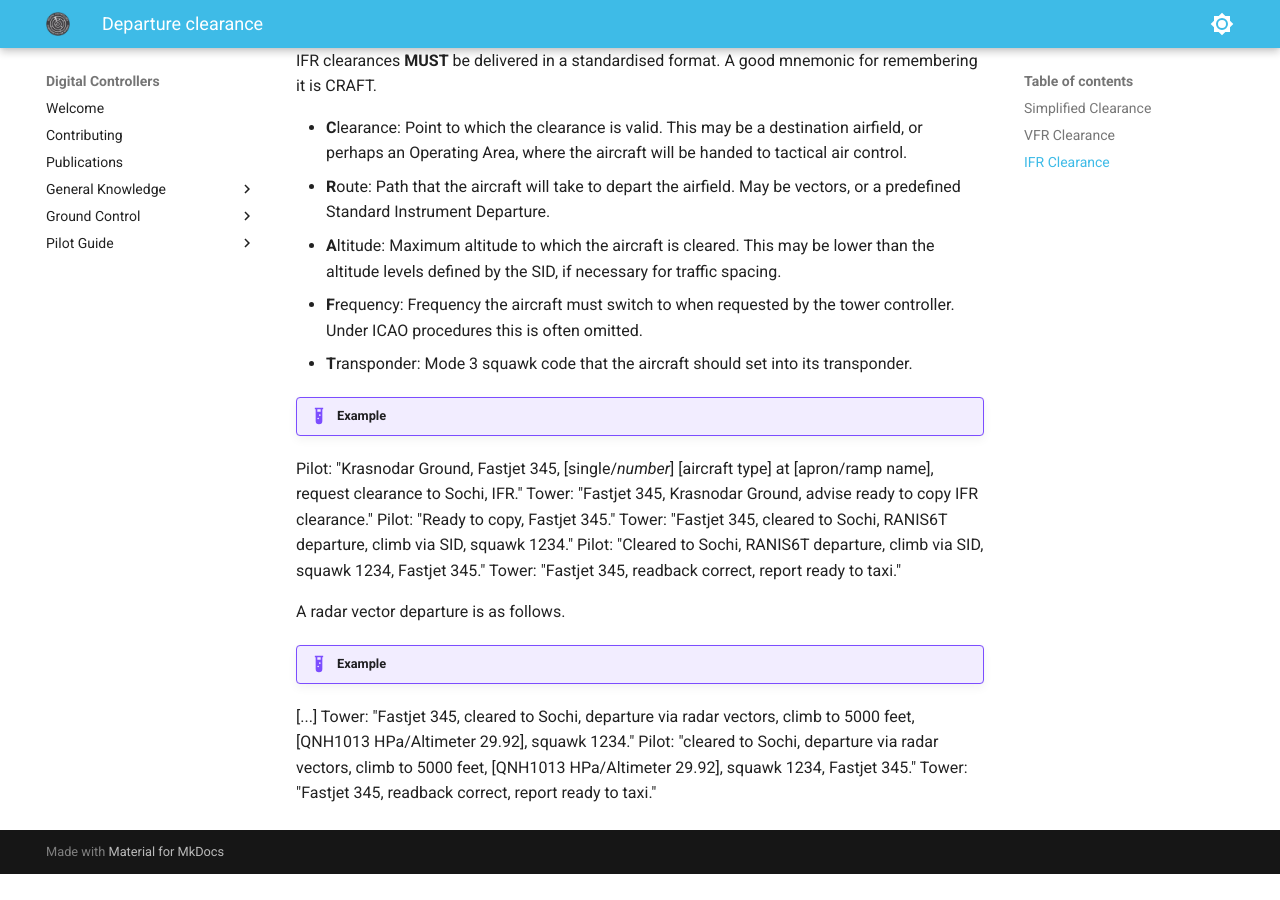
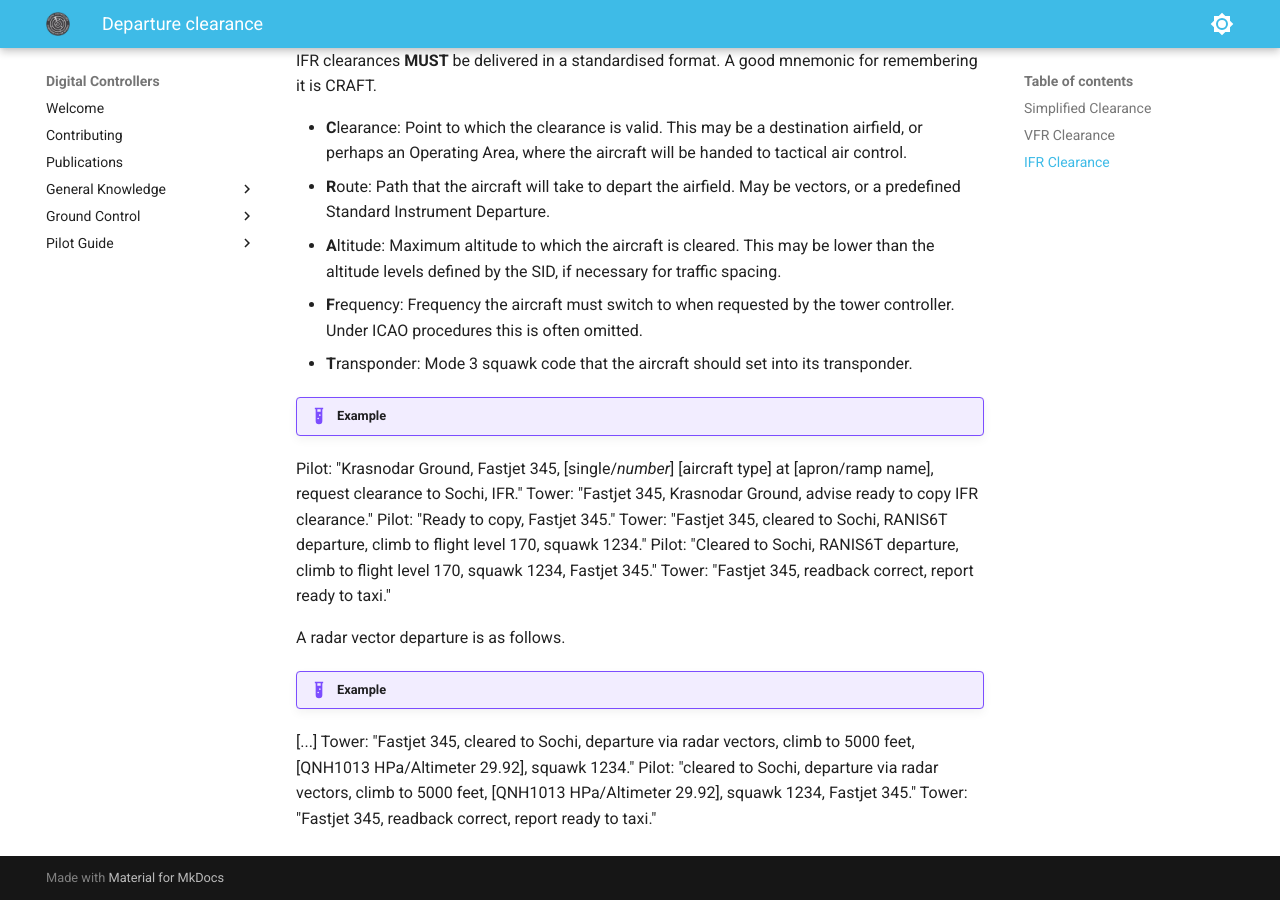
Before and after one commit to Digital-Controllers/website, an MkDocs documentation site: the page built from docs/ground/departure_clearance.md, in a window 1280 px wide and 900 px high, scrolled down 1834 px. Built offline with MkDocs 1.6.1 and Material for MkDocs 9.7.7, drawn with Linux system fonts in a browser that asks for light colours; before the commit the page ends 2708 px from its top, so only the background shows below that.

Commit message:
change "climb via SID" to "climb to flight level

```diff
--- a/docs/ground/departure_clearance.md
+++ b/docs/ground/departure_clearance.md
@@ -61,8 +61,8 @@ IFR clearances **MUST** be delivered in a standardised format. A good mnemonic f
 Pilot: "Krasnodar Ground, Fastjet 345, [single/_number_] [aircraft type] at [apron/ramp name], request clearance to Sochi, IFR."
 Tower: "Fastjet 345, Krasnodar Ground, advise ready to copy IFR clearance."
 Pilot: "Ready to copy, Fastjet 345."
-Tower: "Fastjet 345, cleared to Sochi, RANIS6T departure, climb via SID, squawk 1234."
-Pilot: "Cleared to Sochi, RANIS6T departure, climb via SID, squawk 1234, Fastjet 345."
+Tower: "Fastjet 345, cleared to Sochi, RANIS6T departure, climb to flight level 170, squawk 1234."
+Pilot: "Cleared to Sochi, RANIS6T departure, climb to flight level 170, squawk 1234, Fastjet 345."
 Tower: "Fastjet 345, readback correct, report ready to taxi."
 
 A radar vector departure is as follows.
```
